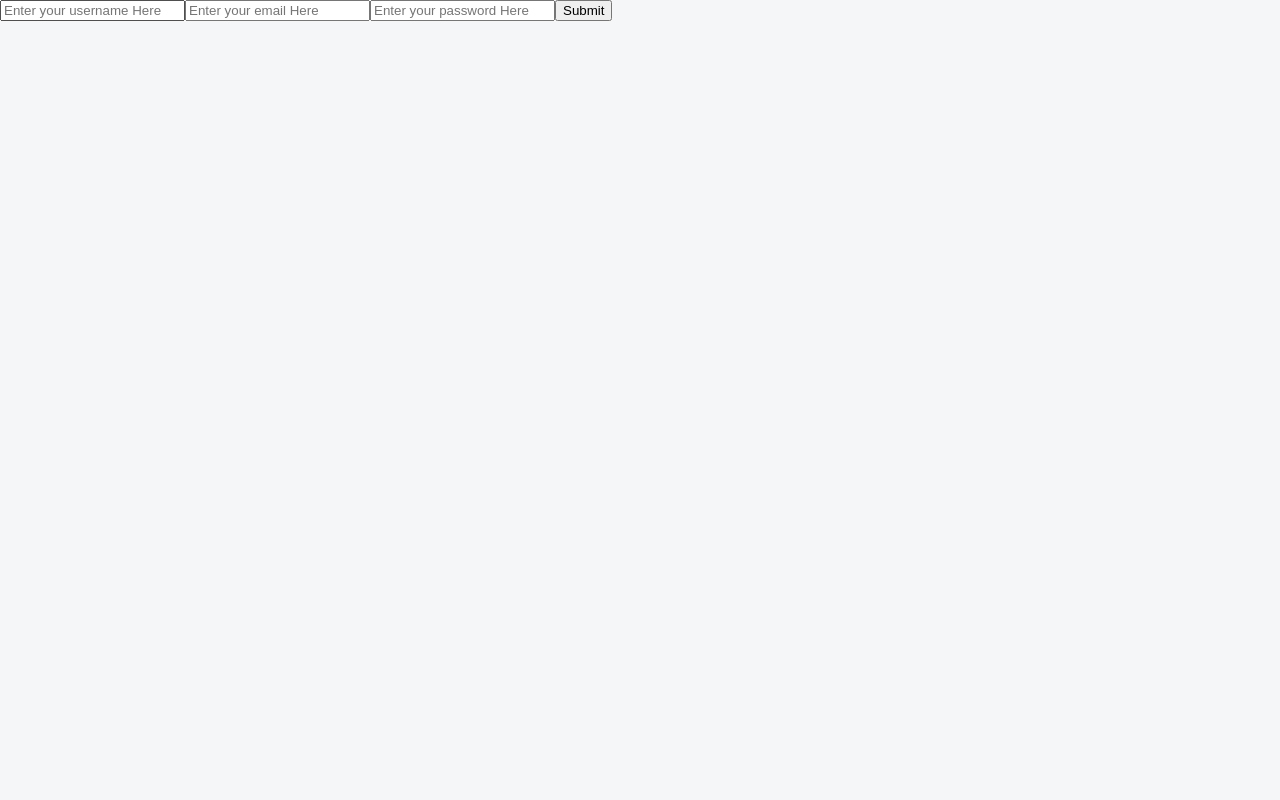
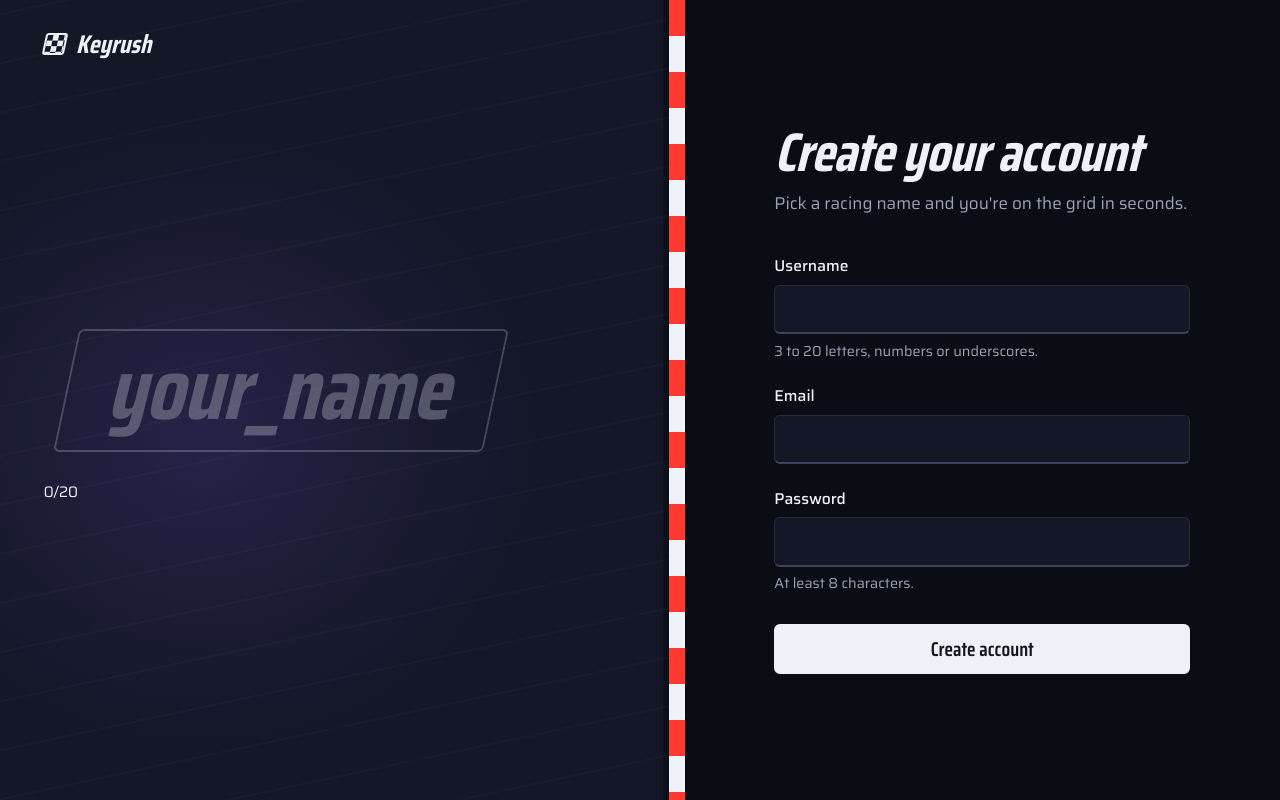
Before and after one commit to RealAbhinav001/KeyRush, a React (Vite) app in the folder client/: page /signup in a window 1280 px wide. Built offline with nearby package versions, Linux system fonts and the light colour scheme.

Commit message:
Style signup page with live race name plate

```diff
--- /dev/null
+++ b/client/src/pages/signup.css
@@ -0,0 +1,293 @@
+/* Signup page. Reuses the .kr3 tokens, logo and button from landing.css.
+   One bold idea: the live race name plate. Everything else stays quiet. */
+
+.kr3-su {
+  display: grid;
+  grid-template-columns: minmax(0, 1.15fr) minmax(0, 1fr);
+  min-height: 100vh;
+  min-height: 100dvh;
+}
+
+/* ---------- Left: the grid slot ---------- */
+.kr3-su-grid {
+  position: relative;
+  display: flex;
+  flex-direction: column;
+  padding: 1.5rem calc(var(--gutter) + 1.5rem) 2rem var(--gutter);
+  background:
+    radial-gradient(70% 55% at 30% 55%, rgba(139, 92, 246, 0.16), transparent 70%),
+    repeating-linear-gradient(
+      -12deg,
+      transparent 0 46px,
+      rgba(238, 241, 247, 0.025) 46px 48px
+    ),
+    var(--asphalt);
+  overflow: hidden;
+  isolation: isolate;
+  container-type: inline-size;
+}
+
+.kr3-su-plate-wrap {
+  position: relative;
+  display: grid;
+  align-content: center;
+  gap: 1.25rem;
+  flex: 1;
+  padding: 3rem 0;
+}
+
+/* The plate */
+.kr3-su-plate {
+  justify-self: start;
+  max-width: calc(100% - 0.4em);
+  margin-left: 0.25em; /* the skew pushes the bottom-left corner outward */
+  padding: 0.18em 0.55em 0.22em 0.45em;
+  background: var(--text);
+  color: var(--ink);
+  border-radius: 6px;
+  transform: skewX(-12deg);
+  box-shadow: 0.5rem 0.5rem 0 var(--purple);
+  /* Shrink the type as the name grows so 20 characters still fit. */
+  font-size: min(5.5rem, calc(200cqi / var(--len)));
+  transition:
+    font-size 220ms cubic-bezier(0.2, 0.8, 0.2, 1),
+    box-shadow 220ms ease;
+}
+
+.kr3-su-plate-name {
+  display: block;
+  font-family: var(--display);
+  font-style: italic;
+  font-weight: 700;
+  line-height: 1;
+  letter-spacing: -0.01em;
+  white-space: nowrap;
+  transform: skewX(12deg);
+}
+
+.kr3-su-plate.is-empty {
+  background: transparent;
+  color: rgba(238, 241, 247, 0.28);
+  box-shadow: inset 0 0 0 2px rgba(238, 241, 247, 0.22);
+}
+
+/* A speed streak that replays on every keystroke (re-keyed in JSX). */
+.kr3-su-streak {
+  position: absolute;
+  top: 50%;
+  left: -40%;
+  z-index: -1;
+  width: 60%;
+  height: 0.5rem;
+  margin-top: -2.5rem;
+  border-radius: 999px;
+  background: linear-gradient(90deg, transparent, var(--purple) 60%, rgba(238, 241, 247, 0.9));
+  opacity: 0;
+  animation: kr3-su-whoosh 520ms cubic-bezier(0.2, 0.7, 0.2, 1);
+}
+
+@keyframes kr3-su-whoosh {
+  0% {
+    transform: translateX(0) skewX(-12deg);
+    opacity: 0;
+  }
+  25% {
+    opacity: 0.9;
+  }
+  100% {
+    transform: translateX(260%) skewX(-12deg);
+    opacity: 0;
+  }
+}
+
+.kr3-su-plate-meta {
+  display: flex;
+  justify-content: space-between;
+  align-items: baseline;
+  gap: 1rem;
+  max-width: 34rem;
+  margin: 0.5rem 0 0;
+  color: var(--muted);
+  font-size: 0.95rem;
+}
+
+.kr3-su-count {
+  font-variant-numeric: tabular-nums;
+  color: var(--text);
+}
+
+/* The kerb between the two halves */
+.kr3-su-kerb {
+  position: absolute;
+  inset: 0 0 0 auto;
+  width: 1rem;
+  background: repeating-linear-gradient(
+    180deg,
+    var(--red) 0 2.25rem,
+    var(--text) 2.25rem 4.5rem
+  );
+  box-shadow: -0.35rem 0 0 rgba(0, 0, 0, 0.35);
+}
+
+/* ---------- Right: the form ---------- */
+.kr3-su-main {
+  display: grid;
+  place-items: center;
+  padding: 3rem var(--gutter);
+}
+
+.kr3-su-panel {
+  width: min(100%, 26rem);
+}
+
+.kr3-su-panel h1 {
+  margin: 0;
+  font-family: var(--display);
+  font-size: clamp(2.6rem, 5vw, 3.4rem);
+  font-style: italic;
+  font-weight: 700;
+  line-height: 0.95;
+  letter-spacing: -0.015em;
+}
+
+.kr3-su-lede {
+  margin: 0.75rem 0 2.25rem;
+  color: var(--muted);
+}
+
+.kr3-su-form {
+  display: grid;
+  gap: 1.35rem;
+}
+
+.kr3-su-field {
+  display: grid;
+  gap: 0.4rem;
+}
+
+.kr3-su-field label {
+  font-weight: 500;
+  font-size: 0.98rem;
+}
+
+.kr3-su-field input {
+  width: 100%;
+  min-height: 3.1rem;
+  padding: 0 1rem;
+  background: var(--asphalt);
+  color: var(--text);
+  font: inherit;
+  border: 1px solid var(--line);
+  border-bottom: 2px solid #3a4260;
+  border-radius: 6px;
+  transition:
+    border-color 150ms ease,
+    background 150ms ease;
+}
+
+.kr3-su-field input:hover {
+  border-color: #3a4260;
+}
+
+.kr3-su-field input:focus {
+  background: #171b2c;
+  border-color: var(--purple);
+  outline: none;
+}
+
+.kr3-su-field input:focus-visible {
+  outline: 3px solid var(--yellow);
+  outline-offset: 2px;
+}
+
+.kr3-su-field input[aria-invalid="true"] {
+  border-color: var(--red);
+}
+
+.kr3-su-hint,
+.kr3-su-error {
+  margin: 0;
+  font-size: 0.9rem;
+  line-height: 1.45;
+}
+
+.kr3-su-hint {
+  color: var(--muted);
+}
+
+.kr3-su-error {
+  color: #ff6a60;
+}
+
+.kr3-su-alert {
+  margin: 0;
+  padding: 0.8rem 1rem;
+  background: rgba(255, 59, 47, 0.08);
+  border-left: 3px solid var(--red);
+  border-radius: 0 6px 6px 0;
+  color: var(--text);
+}
+
+.kr3-su-submit {
+  width: 100%;
+  margin-top: 0.5rem;
+  cursor: pointer;
+}
+
+.kr3-su-submit:disabled {
+  cursor: progress;
+  background: var(--muted);
+  border-color: var(--muted);
+}
+
+.kr3-su-submit:disabled:hover {
+  background: var(--muted);
+  border-color: var(--muted);
+  color: var(--ink) !important;
+}
+
+/* ---------- Small screens: plate becomes a top band ---------- */
+@media (max-width: 860px) {
+  .kr3-su {
+    grid-template-columns: 1fr;
+  }
+
+  .kr3-su-grid {
+    padding: 1.25rem var(--gutter) 2.25rem;
+  }
+
+  .kr3-su-plate-wrap {
+    padding: 2rem 0 0.5rem;
+  }
+
+  .kr3-su-plate {
+    font-size: min(3.6rem, calc(200cqi / var(--len)));
+  }
+
+  .kr3-su-kerb {
+    inset: auto 0 0 0;
+    width: auto;
+    height: 0.75rem;
+    background: repeating-linear-gradient(
+      90deg,
+      var(--red) 0 2.25rem,
+      var(--text) 2.25rem 4.5rem
+    );
+    box-shadow: none;
+  }
+
+  .kr3-su-main {
+    place-items: start center;
+    padding-top: 2.5rem;
+  }
+}
+
+@media (prefers-reduced-motion: reduce) {
+  .kr3-su-streak {
+    display: none;
+  }
+
+  .kr3-su-plate {
+    transition: none;
+  }
+}
--- a/client/src/pages/signup.jsx
+++ b/client/src/pages/signup.jsx
@@ -3,7 +3,9 @@ import {signUpSchema} from "@keyrush/shared"
 import { signUp } from "../api/auth";
 import { useDispatch } from 'react-redux'
 import { signedIn } from "../features/auth/authSlice";
-import { useNavigate } from 'react-router'
+import { Link, useNavigate } from 'react-router'
+import "./landing.css";
+import "./signup.css";
 
 
 const userFieldErrors = {
@@ -90,18 +92,105 @@ const SignUp = () => {
 
   }
 
+  // Presentation only: preview the name the way the server will store it.
+  const plateName = values.username.trim().toLowerCase();
+
   return (
-    <form noValidate onSubmit={handleSubmit}>
-      <input type="text" placeholder="Enter your username Here" name="username" value={values.username} onChange={handleFormChange}/>
-      {fieldErrors.username && <p>{fieldErrors.username}</p>}
-      <input type="email" placeholder="Enter your email Here" name="email" value={values.email} onChange={handleFormChange}/>
-      {fieldErrors.email && <p>{fieldErrors.email}</p>}
-      <input type="password" placeholder="Enter your password Here" name="password" value={values.password} onChange={handleFormChange}/>
-      {fieldErrors.password && <p>{fieldErrors.password}</p>}
+    <div className="kr3 kr3-su">
+      <aside className="kr3-su-grid">
+        <Link className="kr3-logo" to="/" aria-label="Keyrush home">
+          <span className="kr3-logo-mark" aria-hidden="true" />
+          Keyrush
+        </Link>
 
-      {formError && <p>{formError}</p>}
-      <button type="submit" disabled={isSubmitting}>Submit</button>
-    </form>
+        <div className="kr3-su-plate-wrap" aria-hidden="true">
+          <span key={plateName.length} className="kr3-su-streak" />
+          <div className={`kr3-su-plate${plateName ? "" : " is-empty"}`} style={{ "--len": Math.max(plateName.length, 6) }}>
+            <span className="kr3-su-plate-name">{plateName || "your_name"}</span>
+          </div>
+          <p className="kr3-su-plate-meta">
+            <span className="kr3-su-count">{plateName.length}/20</span>
+          </p>
+        </div>
+
+        <span className="kr3-su-kerb" aria-hidden="true" />
+      </aside>
+
+      <main className="kr3-su-main">
+        <div className="kr3-su-panel">
+          <h1>Create your account</h1>
+          <p className="kr3-su-lede">Pick a racing name and you're on the grid in seconds.</p>
+
+          <form className="kr3-su-form" noValidate onSubmit={handleSubmit}>
+            <div className="kr3-su-field">
+              <label htmlFor="su-username">Username</label>
+              <input
+                id="su-username"
+                type="text"
+                name="username"
+                autoComplete="username"
+                autoCapitalize="none"
+                spellCheck={false}
+                maxLength={20}
+                value={values.username}
+                onChange={handleFormChange}
+                aria-invalid={Boolean(fieldErrors.username)}
+                aria-describedby="su-username-msg"
+              />
+              <p id="su-username-msg" className={fieldErrors.username ? "kr3-su-error" : "kr3-su-hint"}>
+                {fieldErrors.username || "3 to 20 letters, numbers or underscores."}
+              </p>
+            </div>
+
+            <div className="kr3-su-field">
+              <label htmlFor="su-email">Email</label>
+              <input
+                id="su-email"
+                type="email"
+                name="email"
+                autoComplete="email"
+                value={values.email}
+                onChange={handleFormChange}
+                aria-invalid={Boolean(fieldErrors.email)}
+                aria-describedby={fieldErrors.email ? "su-email-msg" : undefined}
+              />
+              {fieldErrors.email && (
+                <p id="su-email-msg" className="kr3-su-error">
+                  {fieldErrors.email}
+                </p>
+              )}
+            </div>
+
+            <div className="kr3-su-field">
+              <label htmlFor="su-password">Password</label>
+              <input
+                id="su-password"
+                type="password"
+                name="password"
+                autoComplete="new-password"
+                value={values.password}
+                onChange={handleFormChange}
+                aria-invalid={Boolean(fieldErrors.password)}
+                aria-describedby="su-password-msg"
+              />
+              <p id="su-password-msg" className={fieldErrors.password ? "kr3-su-error" : "kr3-su-hint"}>
+                {fieldErrors.password || "At least 8 characters."}
+              </p>
+            </div>
+
+            {formError && (
+              <p className="kr3-su-alert" role="alert">
+                {formError}
+              </p>
+            )}
+
+            <button className="kr3-btn kr3-su-submit" type="submit" disabled={isSubmitting} aria-busy={isSubmitting}>
+              {isSubmitting ? "Creating account…" : "Create account"}
+            </button>
+          </form>
+        </div>
+      </main>
+    </div>
   );
 };
 
```
